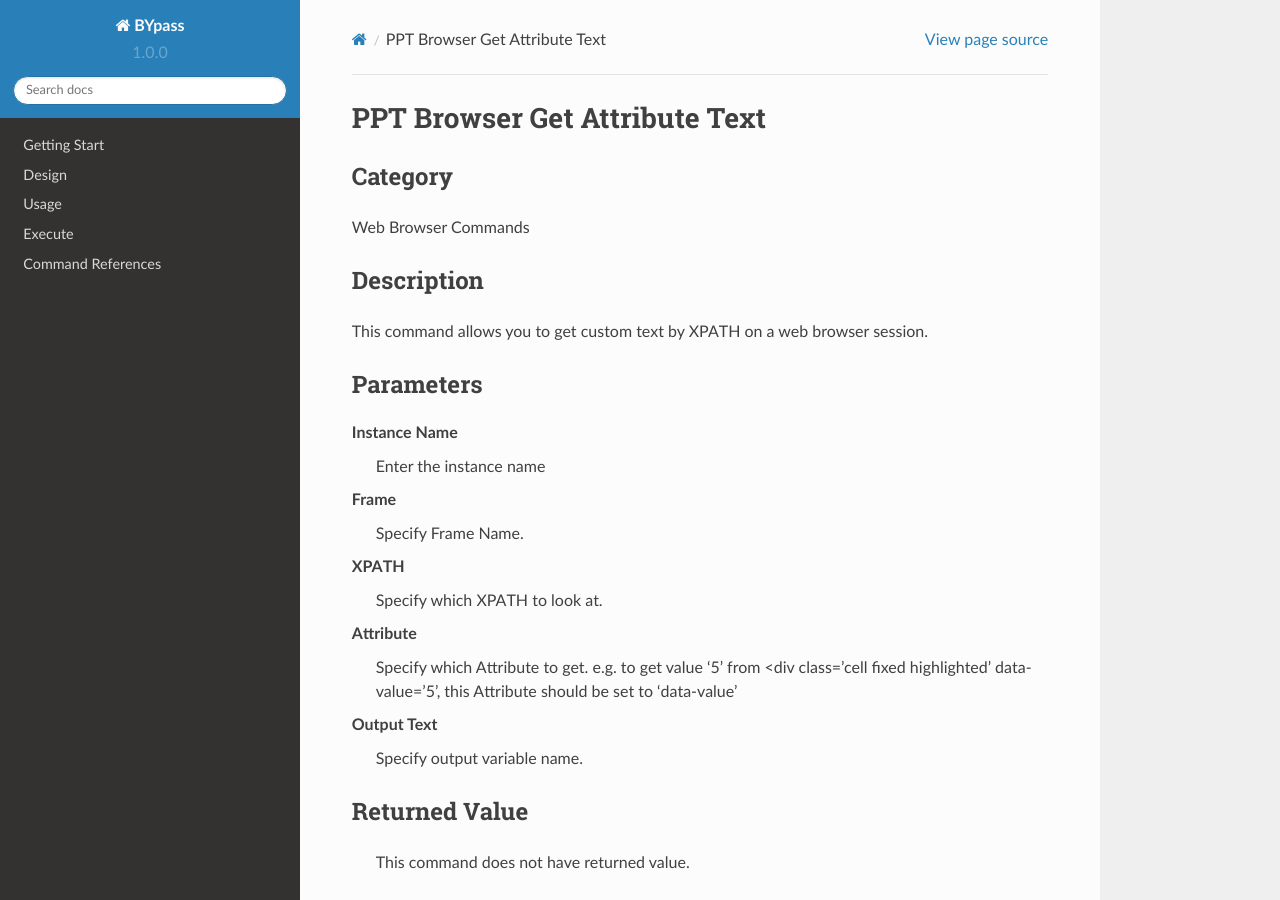
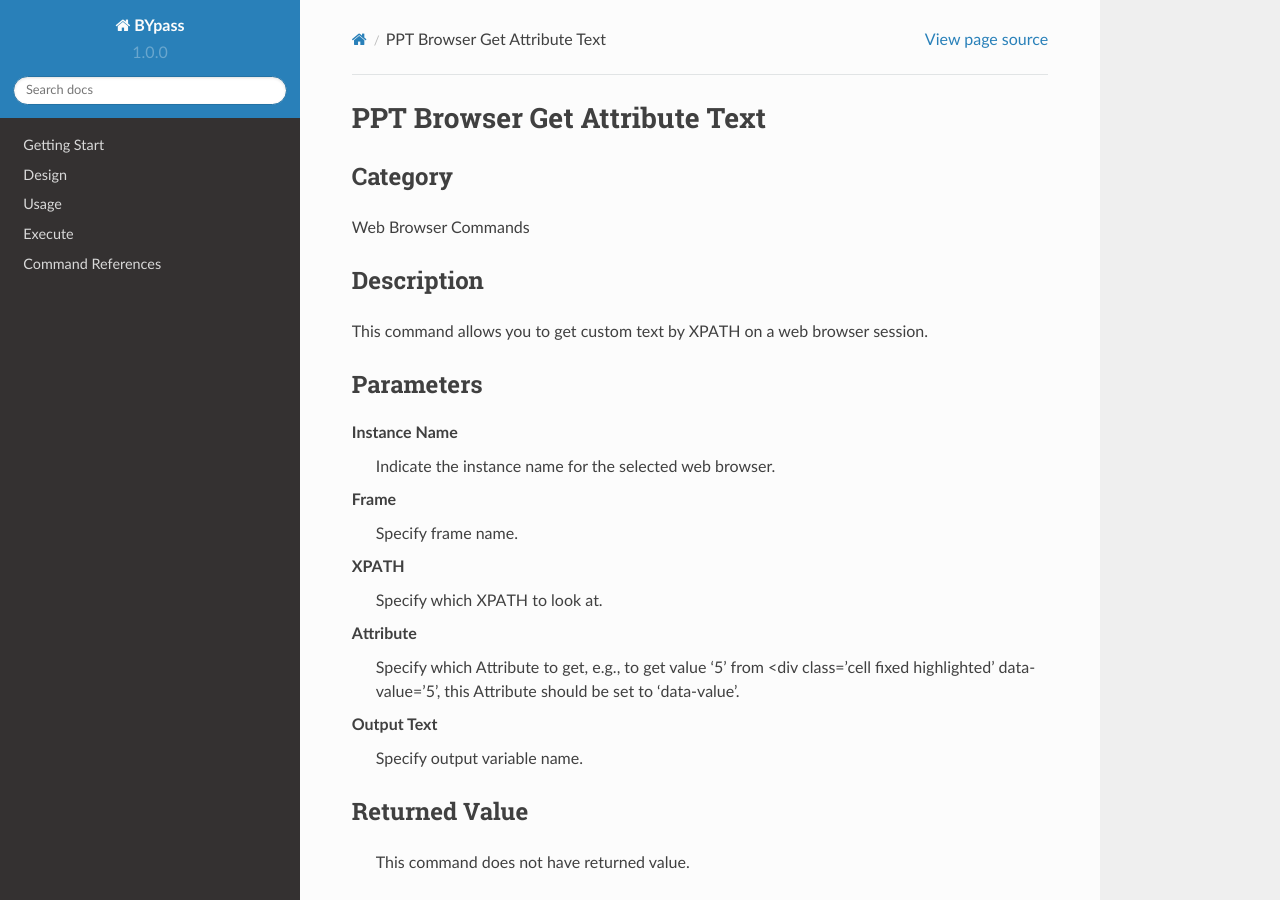
Before and after one commit to stupidmankind/BYpassDoc, a Sphinx documentation site: the page built from docs/source/commands/puppeteerbrowsergettextfromattribute.rst, in a window 1280 px wide and 900 px high. Built offline with Sphinx 7.4.7 and the Read the Docs theme 2.0.0, drawn with Linux system fonts in a browser that asks for light colours.

Commit message:
Update puppeteerbrowsergettextfromattribute.rst
Edit description

```diff
--- a/docs/source/commands/puppeteerbrowsergettextfromattribute.rst
+++ b/docs/source/commands/puppeteerbrowsergettextfromattribute.rst
@@ -14,16 +14,16 @@ Parameters
 ----------
 
 **Instance Name**
-	Enter the instance name
+	Indicate the instance name for the selected web browser.
 
 **Frame**
-	Specify Frame Name.
+	Specify frame name.
 
 **XPATH**
 	Specify which XPATH to look at.
 
 **Attribute**
-	Specify which Attribute to get. e.g. to get value '5' from <div class='cell fixed highlighted' data-value='5', this Attribute should be set to 'data-value'
+	Specify which Attribute to get, e.g., to get value '5' from <div class='cell fixed highlighted' data-value='5', this Attribute should be set to 'data-value'.
 
 **Output Text**
 	Specify output variable name.
```
